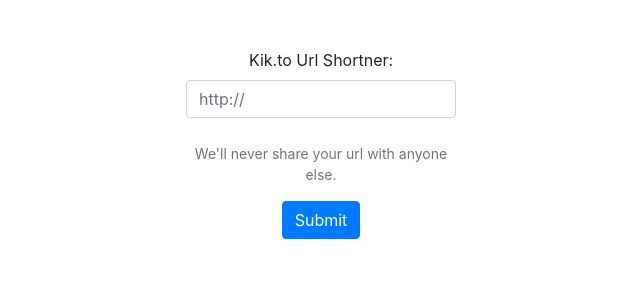
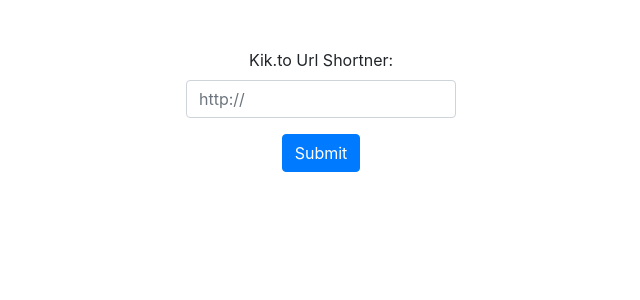
Before and after one commit to pierce403/kikto2, a Flask app: page / in a window 1280 px wide. Shown: the top 300 px of the page, without its empty margins (319-959 px from the left). Run offline with Flask 2, Linux system fonts and the light colour scheme; some libraries are stand-ins or nearby versions.

Commit message:
sharing is caring

```diff
--- a/templates/index.html
+++ b/templates/index.html
@@ -10,7 +10,6 @@
 <div class="form-group" style="max-width: 300px;margins:0 auto;">
 <label for="url">Kik.to Url Shortner:</label>
 <input type="text" name="u" class="form-control" id="u" aria-describedby="urlHelp" placeholder="http://">
-<small id="urlHelp" class="form-text text-muted"><br>We'll never share your url with anyone else.</small>
 </div>
 <button type="submit" class="btn btn-primary">Submit</button>
 </form>
```
